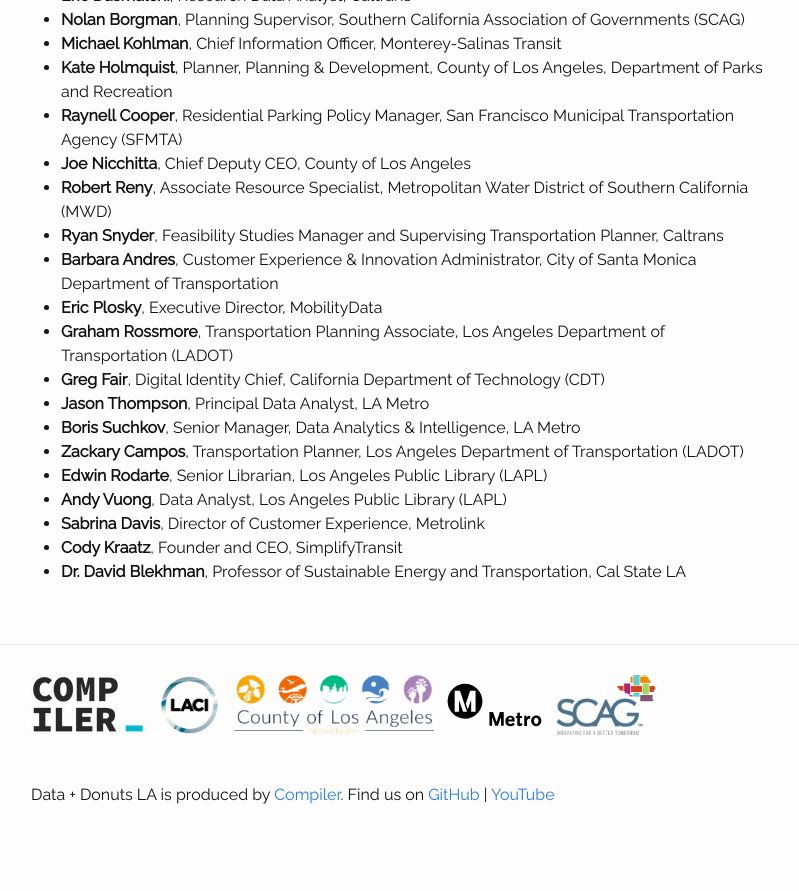
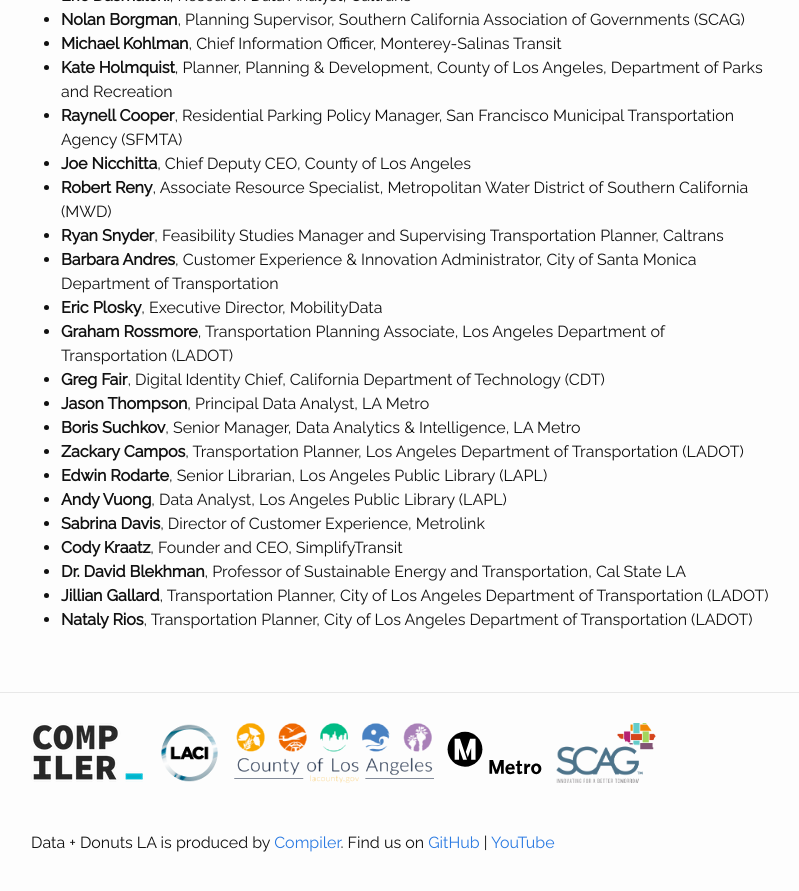
Before and after one commit to compilerla/data-donuts, a Jekyll site: the page built from src/about.md, in a window 1280 px wide and 900 px high, scrolled down 3009 px. Shown: the top 891 px of the window, without its empty margins (239-1038 px from the left). Built offline with Jekyll 4.4.1, drawn with Linux system fonts in a browser that asks for light colours; before the commit the page ends 3861 px from its top, so only the background shows below that.

Commit message:
add speakers to speaker list

```diff
--- a/src/_data/speakers.yml
+++ b/src/_data/speakers.yml
@@ -432,3 +432,15 @@
   photo: "../images/david-blekhman.jpg"
   title: "Professor of Sustainable Energy and Transportation"
   org: "Cal State LA"
+
+Jillian Gallard:
+  name: "Jillian Gallard"
+  photo: "../images/jillian-gallard.jpg"
+  title: "Transportation Planner"
+  org: "City of Los Angeles Department of Transportation (LADOT)"
+
+Nataly Rios:
+  name: "Nataly Rios"
+  photo: "../images/nataly-rios.jpg"
+  title: "Transportation Planner"
+  org: "City of Los Angeles Department of Transportation (LADOT)"
```
